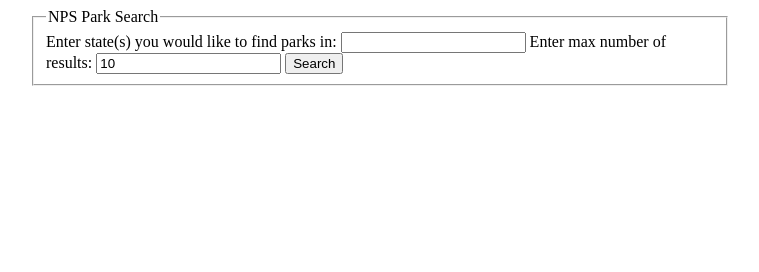
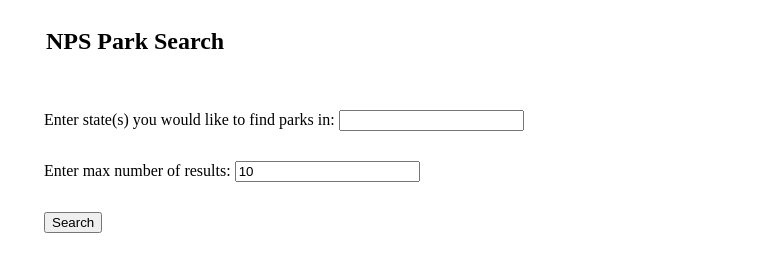
Before and after one commit to Prae-torius/nps-park-search, a plain HTML site: page index.html in a window 1280 px wide. Shown: the whole page, without its empty margins (260-1019 px from the left). Drawn offline with nearby package versions, Linux system fonts and the light colour scheme.

Commit message:
change styling

```diff
--- a/index.html
+++ b/index.html
@@ -14,13 +14,15 @@
 
       <fieldset role="search">
 
-        <legend>NPS Park Search</legend>
+        <legend><h2>NPS Park Search</h2></legend>
 
-        <label for="query-term">Enter state(s) you would like to find parks in: </label>
-        <input type="text" name="query-term" id="query-term" required>
+        <label for="query-term">Enter state(s) you would like to find parks in:
+          <input type="text" name="query-term" id="query-term" required>
+        </label>
 
-        <label for="query-limit">Enter max number of results: </label>
-        <input type="number" name="query-limit" id="query-limit" value="10" required>
+        <label for="query-limit">Enter max number of results:
+          <input type="number" name="query-limit" id="query-limit" value="10" required>
+        </label>
 
         <button type="submit">Search</button>
       </fieldset>
--- a/main.css
+++ b/main.css
@@ -1,5 +1,9 @@
 * {
   box-sizing: border-box;
+}
+
+body {
+  font-size: 16px;
 }
 
 main {
@@ -7,8 +11,25 @@ main {
   margin: 0 auto;
 }
 
+fieldset {
+  border: none;
+}
+
+fieldset > label {
+  margin: 30px 0;
+}
+
+label {
+  display: block;
+}
+
 ul {
   list-style-type: none;
+}
+
+li {
+  border-bottom: 1px solid black;
+  margin-bottom: 50px;
 }
 
 .hidden {
```
